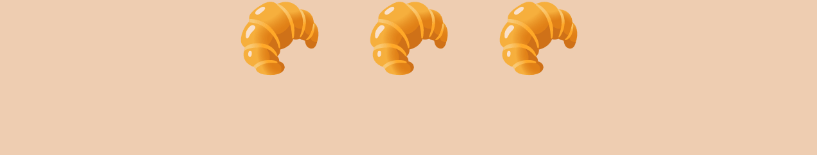
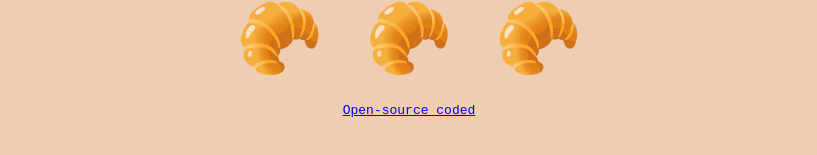
Before and after one commit to cowoakvalley/croissant, a plain HTML site: page index.html in a window 1280 px wide. Shown: the part 555-710 px from the top of the page, without its empty margins (231-1048 px from the left). Drawn offline with Linux system fonts and the light colour scheme.

Commit message:
Update index.html

```diff
--- a/index.html
+++ b/index.html
@@ -34,5 +34,8 @@
         <span>🥐 🥐 🥐</span>
       </p>
     </div>
+    <p>
+      <a href="https://github.com/cowoakvalley/croissant">Open-source coded</a>
+    </p>
   </body>
 </html>
```
